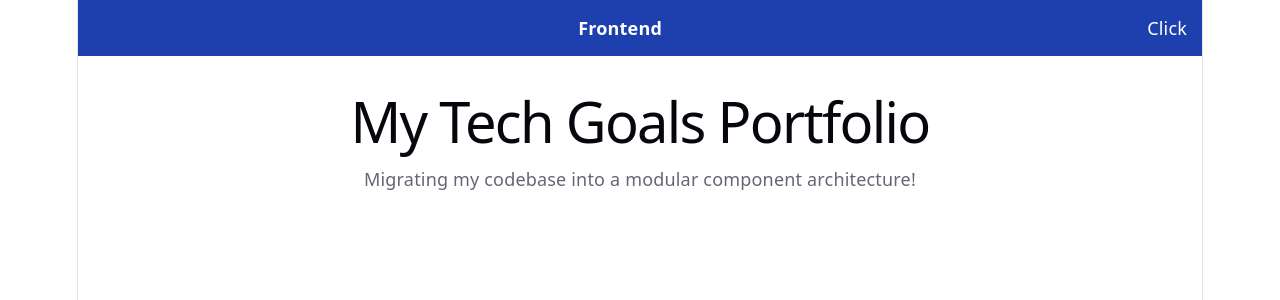
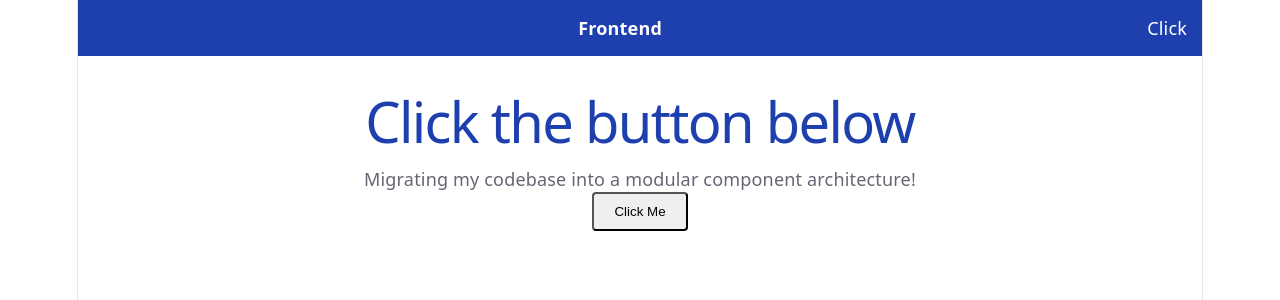
Before and after one commit to IsaacMulatya-dev/Frontend-Sprint, a React (Vite) app in the folder my-framework-portfolio/: page / in a window 1280 px wide. Shown: the top 300 px of the page. Built offline with nearby package versions, Linux system fonts and the light colour scheme.

Commit message:
state and props reactivity engine functional

```diff
--- a/my-framework-portfolio/src/App.jsx
+++ b/my-framework-portfolio/src/App.jsx
@@ -1,13 +1,36 @@
-import React from 'react';
+import React, { useState } from 'react';
 import Navbar from './components/Navbar';
+import GoalItem from './components/GoalItem';
+
+<ul style={{ marginTop: '20px', paddingLeft: '20px' }}>
+  <GoalItem text="Master HTML & CSS layouts perfectly" />
+  <GoalItem text="Learn how to use JavaScript for interactivity" />
+  <GoalItem text="Deploy a live portfolio site to the web" />
+</ul>
 
 function App() {
+  const [clicked, setClicked] = useState(false);
+
+  function handleButtonClick() {
+    setClicked(true);
+  }
+
   return (
     <div>
-      <Navbar/>
+      <Navbar />
       <main style={{ padding: '20px' }}>
-      <h1>My Tech Goals Portfolio</h1>
-      <p>Migrating my codebase into a modular component architecture!</p>
+        <h1 style={{ color: clicked ? '#dc2626' : '#1e40af' }}>
+          {clicked ? 'You Clicked Me!' : 'Click the button below'}
+        </h1>
+
+        <p>Migrating my codebase into a modular component architecture!</p>
+
+        <button
+          onClick={handleButtonClick}
+          style={{ padding: '10px 20px', cursor: 'pointer', borderRadius: '4px' }}
+        >
+          Click Me
+        </button>
       </main>
     </div>
   );
--- /dev/null
+++ b/my-framework-portfolio/src/components/GoalItem.jsx
@@ -0,0 +1,11 @@
+import React from 'react';
+
+function GoalItem(props) {
+  return (
+    <li style={{ padding: '8px 0', fontSize: '16px' }}>
+       {props.text}
+    </li>
+  );
+}
+
+export default GoalItem;
```
